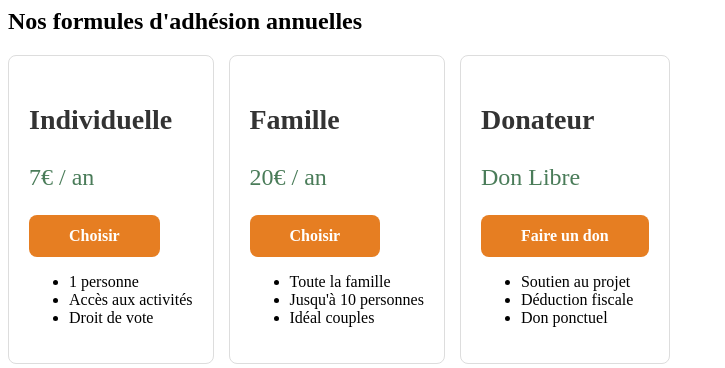
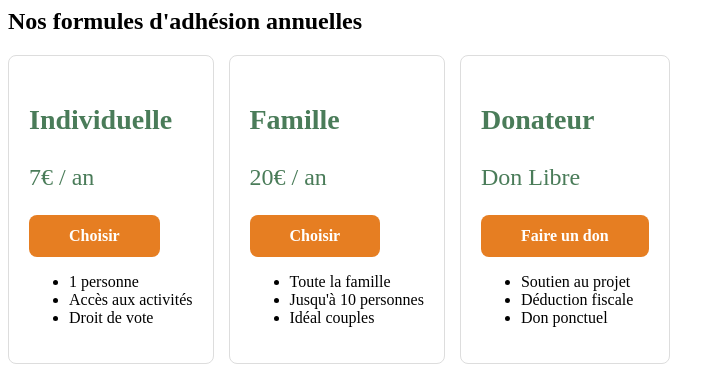
Before and after one commit to EvannPopoff/leptitcafe, a PHP site: page /app/views/pages/membership.php in a window 1280 px wide. Shown: the part 490-858 px from the top of the page, without its empty margins (0-725 px from the left). Run offline with PHP 8.4, Linux system fonts and the light colour scheme.

Commit message:
Fix couleur h3

```diff
--- a/assets/css/membership.css
+++ b/assets/css/membership.css
@@ -24,7 +24,7 @@
 
 .card-adhesion h3 {
     font-size: 28px;
-    color: #333;
+    color: #4a7c59;
 }
 
 .card-adhesion .price {
```
